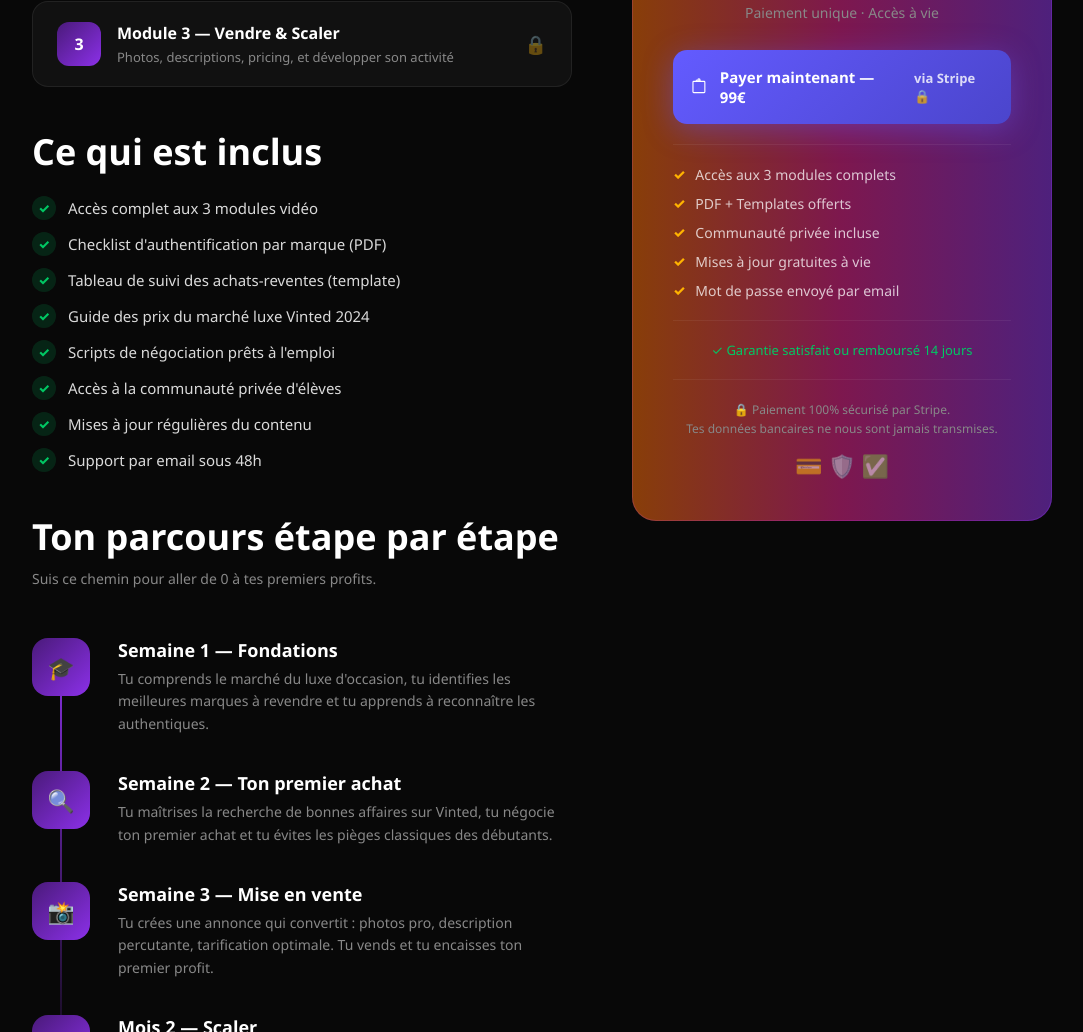
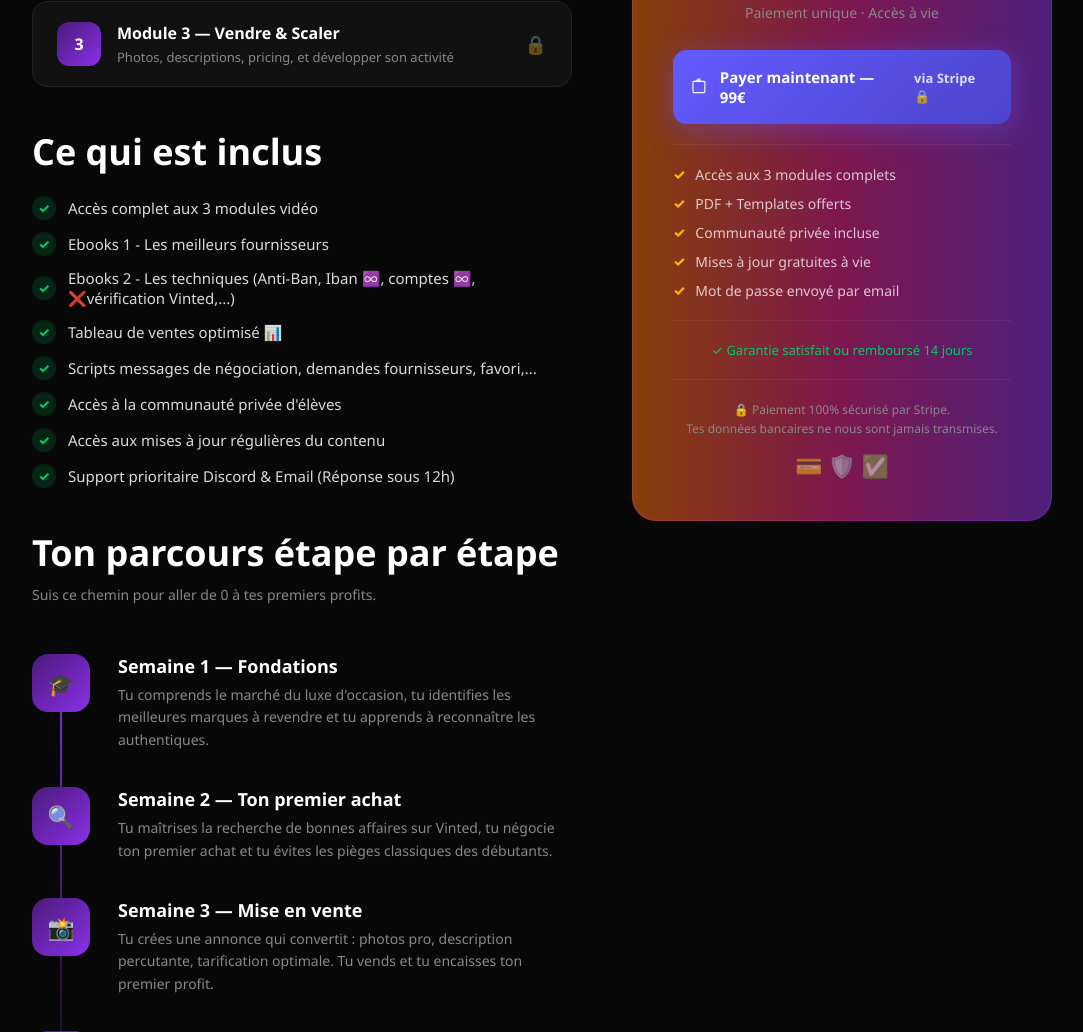
Before and after one commit to Binouzzz/ibn-resell, a website: page formation.html in a window 1280 px wide. Shown: the part 906-1938 px from the top of the page, without its empty margins (98-1181 px from the left). Drawn offline with Linux system fonts and the light colour scheme.

```diff
--- a/formation.html
+++ b/formation.html
@@ -210,13 +210,13 @@
     <h2 style="margin-bottom:20px">Ce qui est inclus</h2>
     <ul class="includes-list">
       <li>Accès complet aux 3 modules vidéo</li>
-      <li>Checklist d'authentification par marque (PDF)</li>
-      <li>Tableau de suivi des achats-reventes (template)</li>
-      <li>Guide des prix du marché luxe Vinted 2024</li>
-      <li>Scripts de négociation prêts à l'emploi</li>
+      <li>Ebooks 1 - Les meilleurs fournisseurs</li>
+      <li>Ebooks 2 - Les techniques (Anti-Ban, Iban ♾️, comptes ♾️, ❌vérification Vinted,...)</li>
+      <li>Tableau de ventes optimisé 📊</li>
+      <li>Scripts messages de négociation, demandes fournisseurs, favori,...</li>
       <li>Accès à la communauté privée d'élèves</li>
-      <li>Mises à jour régulières du contenu</li>
-      <li>Support par email sous 48h</li>
+      <li>Accès aux mises à jour régulières du contenu</li>
+      <li>Support prioritaire Discord & Email (Réponse sous 12h)</li>
     </ul>
 
     <!-- TIMELINE / PARCOURS -->
```
